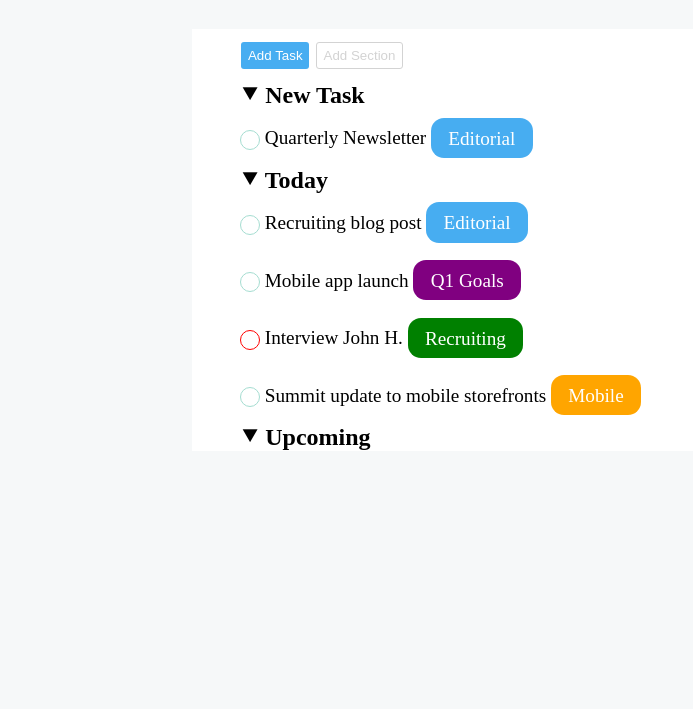
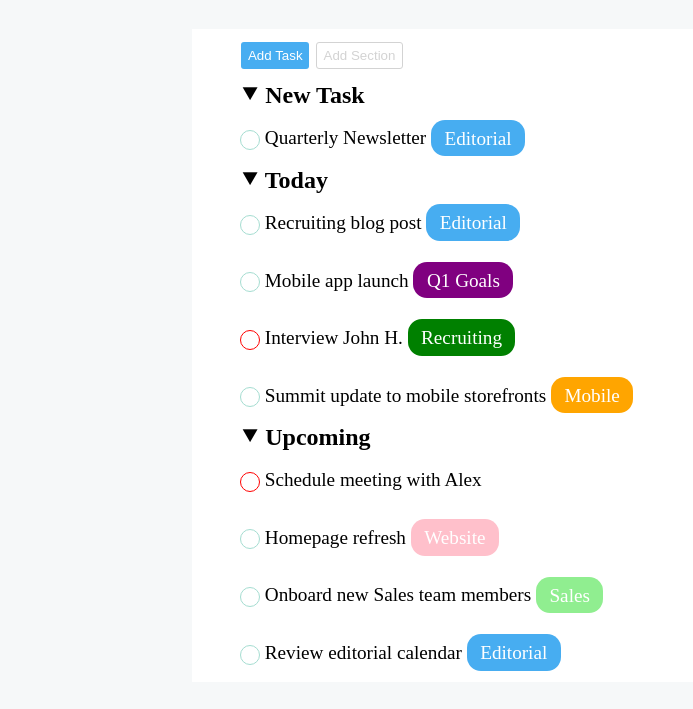
Before and after one commit to filauro1989/html-css-toboolist, a plain HTML site: page index.html in a window 1280 px wide. Shown: the part 73-782 px from the top of the page, without its empty margins (0-693 px from the left). Drawn offline with Linux system fonts and the light colour scheme.

Commit message:
lista upcoming

```diff
--- a/css/style.css
+++ b/css/style.css
@@ -19,6 +19,13 @@
 .background-orange{
     background-color: orange;
 }
+.background-pink{
+    background-color: pink;
+}
+.background-lgreen{
+    background-color: lightgreen;
+}
+
 .white-text{
     color: white;
 }
@@ -26,8 +33,8 @@
     border-style: none;
 }
 .rounded-highlight{
-    padding: 0.5em 0.9em;
-    border-radius: 13px;
+    padding: 0.4em 0.7em;
+    border-radius: 14px;
     color: white;
 }
 
@@ -89,10 +96,10 @@ ul {
     vertical-align: middle;
 }
 .checkbox-done {
-    border: 1.7px solid #A5DDD1
+    border: 1.7px solid #A5DDD1;
 
 }
 .checkbox-denied {
-    border: 1.7px solid red
+    border: 1.7px solid red;
 
 }
--- a/index.html
+++ b/index.html
@@ -72,6 +72,17 @@
 
                     <h2>&#11206; Upcoming</h2>
 
+                    <ul>
+
+                        <li><input type="button" class="checkbox-round checkbox-denied background-white"> Schedule meeting with Alex</li>
+
+                        <li><input type="button" class="checkbox-round checkbox-done background-white"> Homepage refresh <span class="rounded-highlight background-pink">Website</span></li>
+
+                        <li><input type="button" class="checkbox-round checkbox-done background-white"> Onboard new Sales team members <span class="rounded-highlight background-lgreen">Sales</span></li>
+
+                        <li><input type="button" class="checkbox-round checkbox-done background-white"> Review editorial calendar <span class="rounded-highlight background-blue">Editorial</span></li>
+                    </ul>
+
                 </div>
 
                 <!-- container liste -->
```
